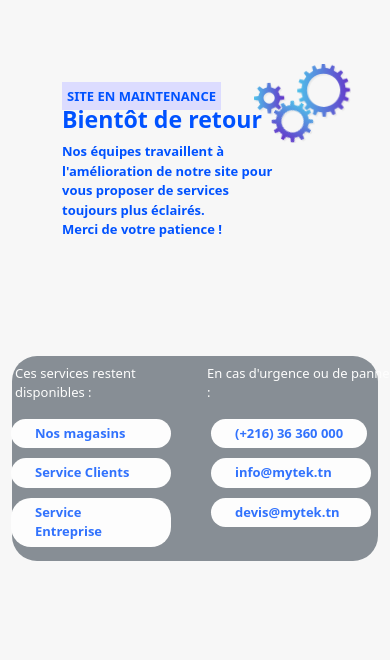
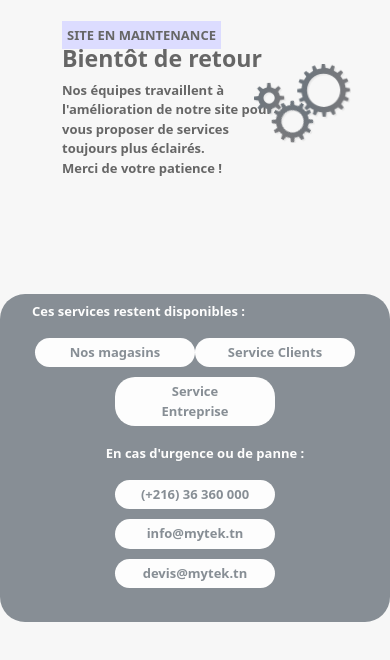
Before and after one commit to Hamza-Hasnni/maintnance, a plain HTML site: page index.html in a window 390 px wide. Shown: the part 98-758 px from the top of the page. Drawn offline with nearby package versions, Linux system fonts and the light colour scheme.

Commit message:
last commiittt

```diff
--- a/index.html
+++ b/index.html
@@ -9,7 +9,7 @@
     <title>MYTEK</title>
     <style>
         .right-col {
-            background-color: #0052ff;
+            background-color: #6c757d;
             color: white;
             display: flex;
             flex-direction: column;
@@ -20,7 +20,7 @@
         .services,
         .contact-info {
             background-color: white;
-            color: #0052ff;
+            color: #6c757d;
             border-radius: 20px;
             padding: 5px 20px;
             font-weight: bold;
@@ -42,12 +42,12 @@
         }
 
         .gears-grd1 {
-            stop-color: #4fc1ea;
+            stop-color: #6c757d;
             stop-opacity: 1
         }
 
         .gears-grd2 {
-            stop-color: #6435c9;
+            stop-color: #79797c;
             stop-opacity: 1
         }
 
@@ -257,7 +257,26 @@
                 width: 160px;
                 align-items: center;
                 justify-content: center;
+                color: #6c757d !important;
             }
+            .m-info{
+                text-align : center;
+                display: flex;
+                align-items: center;
+                justify-content: center;
+            }
+            .service{
+                text-align: center;
+
+            }
+            .panne{
+
+                display: flex;
+                flex-direction: column;
+                align-items: center;
+
+            }
+
 
 
 
@@ -280,17 +299,17 @@
               display: inline;
               font-size: small;
               padding: 5px;
-              color: #0052ff;
+              color: #666666;
               margin-left: 50px;
               background-color: #dcdcff;
             ">
                             SITE EN MAINTENANCE
                         </p>
                     </div>
-                    <h3 class="text-start fw-bold" style="color: #0052ff; margin-left: 50px; margin-right: 100px">
+                    <h3 class="text-start fw-bold" style="color: #666666; margin-left: 50px; margin-right: 100px">
                         Bientôt de retour
                     </h3>
-                    <p class="text-start fw-bold" style="color: #0052ff; margin-left: 50px; margin-right: 100px">
+                    <p class="text-start fw-bold" style="color: #666666; margin-left: 50px; margin-right: 100px">
                         Nos équipes travaillent à l'amélioration de notre site pour vous
                         proposer de services toujours plus éclairés.<br />
                         Merci de votre patience !
@@ -333,23 +352,23 @@
                         </svg>
                     </div>
                     <!-- contact mobile -->
-                    <div class="d-mobile" style="margin-top: 100px;">
-                        <div>
+                    <div class="row d-mobile" style="margin-top: 100px;">
+                        <div class="col service">
 
-                            <p class=" text-start mt-2" style="color: #ffffff; margin-left: 20px;">Ces services restent
+                            <p class=" text-start mt-2 fw-bold " style="color: #ffffff; margin-left: 20px;">Ces services restent
                                 disponibles :</p>
-                                <div class="d-flex flex-wrap px-3">
+                                <div class="d-flex flex-wrap px-3 m-info">
                                     <span class="services fw-bold px-4 ">Nos magasins</span>
                                     <span class="services fw-bold px-4 ">Service Clients</span>
                                     <span class="services fw-bold px-4 ">Service Entreprise</span>
                                 </div>
                             </div>
-                            <div>
+                            <div class="col panne">
 
-                                <p class=" text-start mt-2" style="color: #ffffff; margin-left: 20px; ">En cas
+                                <p class=" text-start mt-2 fw-bold" style="color: #ffffff; margin-left: 20px; ">En cas
                                     d'urgence ou de panne :</p>
-                                    <div class="d-flex flex-wrap mb-4">
-                                         <p class="contact-info mx-4  px-4 fw-bold d-inline">(+216) 36 360 000</p>
+                                    <div class="d-flex flex-wrap mb-4 m-info">
+                                         <span class="contact-info mx-4  px-4 fw-bold d-inline">(+216) 36 360 000</span>
                                         <span class="services mx-4 px-4 fw-bold">info@mytek.tn</span>
                                         <span class="services mx-4 px-4 fw-bold">devis@mytek.tn</span>
                                     </div>
```
